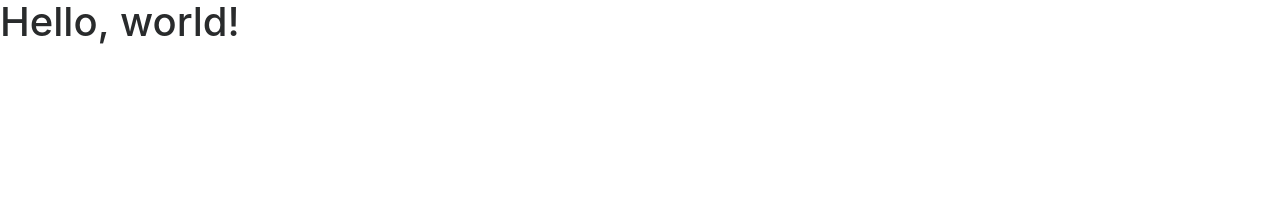
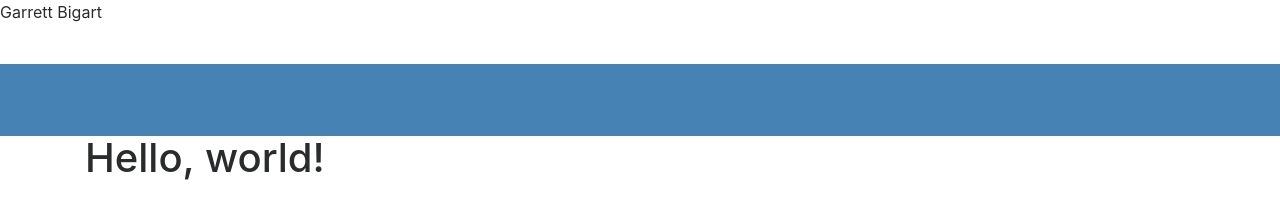
Before and after one commit to samurilla/samurilla.github.io, a plain HTML site: page index.html in a window 1280 px wide. Drawn offline with Linux system fonts and the light colour scheme.

Commit message:
sectioned out webpage

```diff
--- a/css/style.css
+++ b/css/style.css
@@ -0,0 +1,49 @@
+body {
+
+}
+
+header {
+    /*background-image: url(../img/river.jpg);
+    background-size: cover;*/
+
+
+    /*display: table;
+    position: relative;
+    width: 100%;
+    height: 100%;
+    background: url(../img/river.jpg) no-repeat center center scroll;
+    -webkit-background-size: cover;
+    -moz-background-size: cover;
+    background-size: cover;
+    -o-background-size: cover;*/
+
+    /*color: white;
+    font-size: 5rem;*/
+
+    /*display: table;
+    position: relative;
+    width: 100%;
+    height: 100%;
+    background: url(../img/river.jpg) no-repeat center center scroll;
+    -webkit-background-size: cover;
+    -moz-background-size: cover;
+    background-size: cover;
+    -o-background-size: cover;*/
+
+
+
+}
+
+nav {
+    background-color: steelblue;
+
+}
+
+section {
+
+}
+
+
+footer {
+
+}
--- a/index.html
+++ b/index.html
@@ -5,13 +5,60 @@
         <title>Garrett Bigart</title>
         <meta charset="utf-8">
         <meta name="viewport" content="width=device-width, initial-scale=1, shrink-to-fit=no">
-
         <!-- Bootstrap CSS -->
         <link rel="stylesheet" href="./css/bootstrap.min.css">
+        <!-- Custom CSS -->
         <link rel="stylesheet" href="./css/style.css">
     </head>
-    <body>
-        <h1>Hello, world!</h1>
+    <body id="home">
+
+
+
+        <!-- Header -->
+        <header>
+            <p>Garrett Bigart</p>
+            <br>
+        </header>
+        <!-- /Header -->
+
+
+
+        <!-- Navigation -->
+        <nav>
+            <br>
+            <br>
+            <br>
+        </nav>
+        <!-- /Navigation -->
+
+
+
+        <!-- Section -->
+        <section>
+            <div class="container-fluid">
+
+                <div class="container">
+
+                <h1>Hello, world!</h1>
+
+
+
+
+                </div>
+
+
+            </div>
+        </section>
+        <!-- /Section -->
+
+
+
+        <!-- Footer -->
+        <footer>
+
+        </footer>
+        <!-- /Footer -->
+
 
 
     </body>
```
